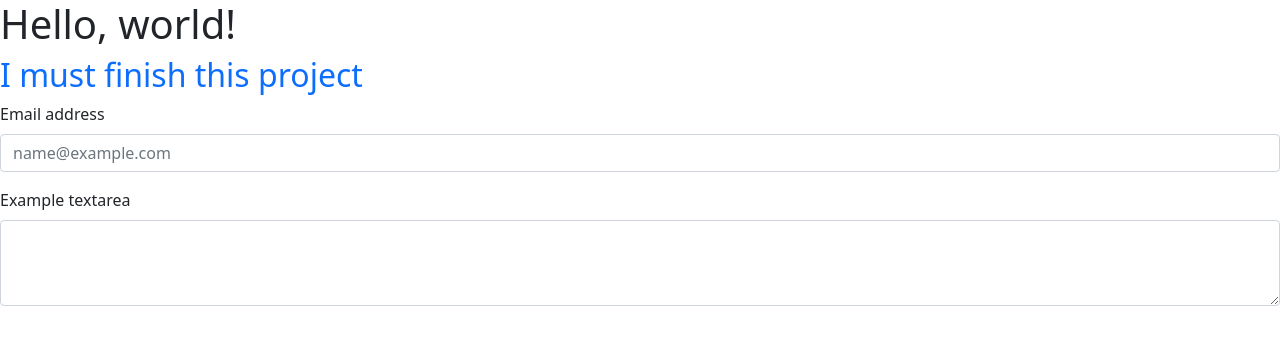
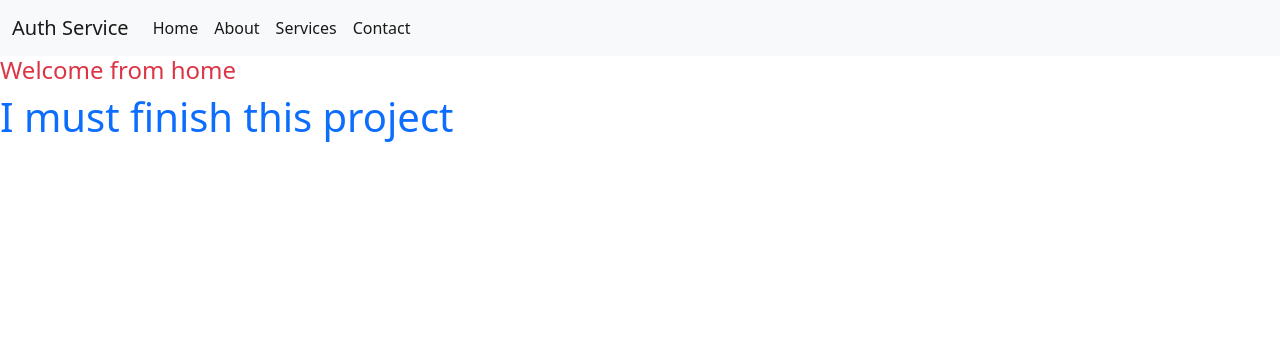
Before and after one commit to OumaBon/auth-service, a Flask app: page / in a window 1280 px wide. Shown: the top 345 px of the page. Run offline with Flask 3, Linux system fonts and the light colour scheme.

Commit message:
templating for the client side

```diff
--- /dev/null
+++ b/app/templates/base.html
@@ -0,0 +1,61 @@
+<!doctype html>
+<html lang="en">
+  <head>
+    <!-- Required meta tags -->
+    <meta charset="utf-8">
+    <meta name="viewport" content="width=device-width, initial-scale=1">
+
+    <!-- Bootstrap CSS -->
+    <link href="https://cdn.jsdelivr.net/npm/bootstrap@5.0.2/dist/css/bootstrap.min.css" rel="stylesheet" integrity="sha384-EVSTQN3/azprG1Anm3QDgpJLIm9Nao0Yz1ztcQTwFspd3yD65VohhpuuCOmLASjC" crossorigin="anonymous">
+
+    {% block title %}
+
+    <title>Auth Service</title>
+    {% endblock %}
+  </head>
+  <body>
+
+    <nav class="navbar navbar-expand-lg navbar-light bg-light">
+  <div class="container-fluid">
+    <a class="navbar-brand" href="#">Auth Service</a>
+    <button class="navbar-toggler" type="button" data-bs-toggle="collapse" data-bs-target="#navbarNavAltMarkup" aria-controls="navbarNavAltMarkup" aria-expanded="false" aria-label="Toggle navigation">
+      <span class="navbar-toggler-icon"></span>
+    </button>
+    <div class="collapse navbar-collapse" id="navbarNavAltMarkup">
+      <div class="navbar-nav">
+        <a class="nav-link active" aria-current="page" href="#">Home</a>
+        <a class="nav-link active" aria-current="page" href="#">About</a>
+        <a class="nav-link active" aria-current="page" href="#">Services</a>
+        <a class="nav-link active" aria-current="page" href="#">Contact</a>
+      </div>
+    </div>
+  </div>
+</nav>
+
+
+{% block content %}
+    <h1>Hello, world!</h1>
+    <h2 class="text-primary">I must finish this project</h2>
+{% endblock %}
+
+
+
+
+
+
+
+    <!-- Optional JavaScript; choose one of the two! -->
+
+    <!-- Option 1: Bootstrap Bundle with Popper -->
+    <script src="https://cdn.jsdelivr.net/npm/bootstrap@5.0.2/dist/js/bootstrap.bundle.min.js" integrity="sha384-MrcW6ZMFYlzcLA8Nl+NtUVF0sA7MsXsP1UyJoMp4YLEuNSfAP+JcXn/tWtIaxVXM" crossorigin="anonymous"></script>
+
+    <!-- Option 2: Separate Popper and Bootstrap JS -->
+    <!--
+    <script src="https://cdn.jsdelivr.net/npm/@popperjs/core@2.9.2/dist/umd/popper.min.js" integrity="sha384-IQsoLXl5PILFhosVNubq5LC7Qb9DXgDA9i+tQ8Zj3iwWAwPtgFTxbJ8NT4GN1R8p" crossorigin="anonymous"></script>
+    <script src="https://cdn.jsdelivr.net/npm/bootstrap@5.0.2/dist/js/bootstrap.min.js" integrity="sha384-cVKIPhGWiC2Al4u+LWgxfKTRIcfu0JTxR+EQDz/bgldoEyl4H0zUF0QKbrJ0EcQF" crossorigin="anonymous"></script>
+    -->
+    {% block footer %}
+    <div></div>
+    {% endblock %}
+  </body>
+</html>
--- a/app/templates/home.html
+++ b/app/templates/home.html
@@ -1,42 +1,15 @@
-<!doctype html>
-<html lang="en">
-  <head>
-    <!-- Required meta tags -->
-    <meta charset="utf-8">
-    <meta name="viewport" content="width=device-width, initial-scale=1">
+{% extends "base.html" %}
 
-    <!-- Bootstrap CSS -->
-    <link href="https://cdn.jsdelivr.net/npm/bootstrap@5.0.2/dist/css/bootstrap.min.css" rel="stylesheet" integrity="sha384-EVSTQN3/azprG1Anm3QDgpJLIm9Nao0Yz1ztcQTwFspd3yD65VohhpuuCOmLASjC" crossorigin="anonymous">
+{% block title %}
 
-    <title>Hello, world!</title>
-  </head>
-  <body>
-    <h1>Hello, world!</h1>
-    <h2 class="text-primary">I must finish this project</h2>
+{% endblock %}
 
 
-    <div class="mb-3">
-  <label for="exampleFormControlInput1" class="form-label">Email address</label>
-  <input type="email" class="form-control" id="exampleFormControlInput1" placeholder="name@example.com">
-</div>
-<div class="mb-3">
-  <label for="exampleFormControlTextarea1" class="form-label">Example textarea</label>
-  <textarea class="form-control" id="exampleFormControlTextarea1" rows="3"></textarea>
-</div>
+{% block content %}
+
+<h4 class="text-danger">Welcome from home</h4>
+<h1 class="text-primary">I must finish this project</h1>
 
 
 
-
-
-    <!-- Optional JavaScript; choose one of the two! -->
-
-    <!-- Option 1: Bootstrap Bundle with Popper -->
-    <script src="https://cdn.jsdelivr.net/npm/bootstrap@5.0.2/dist/js/bootstrap.bundle.min.js" integrity="sha384-MrcW6ZMFYlzcLA8Nl+NtUVF0sA7MsXsP1UyJoMp4YLEuNSfAP+JcXn/tWtIaxVXM" crossorigin="anonymous"></script>
-
-    <!-- Option 2: Separate Popper and Bootstrap JS -->
-    <!--
-    <script src="https://cdn.jsdelivr.net/npm/@popperjs/core@2.9.2/dist/umd/popper.min.js" integrity="sha384-IQsoLXl5PILFhosVNubq5LC7Qb9DXgDA9i+tQ8Zj3iwWAwPtgFTxbJ8NT4GN1R8p" crossorigin="anonymous"></script>
-    <script src="https://cdn.jsdelivr.net/npm/bootstrap@5.0.2/dist/js/bootstrap.min.js" integrity="sha384-cVKIPhGWiC2Al4u+LWgxfKTRIcfu0JTxR+EQDz/bgldoEyl4H0zUF0QKbrJ0EcQF" crossorigin="anonymous"></script>
-    -->
-  </body>
-</html>
+{% endblock %}
```
Also changed, not shown: 1 other file.
